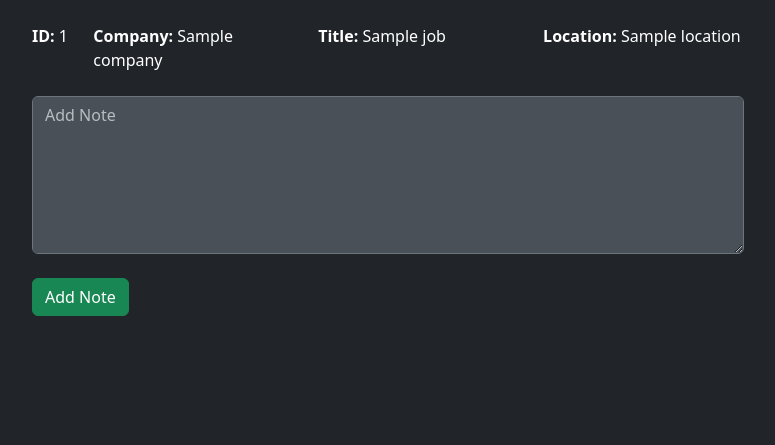
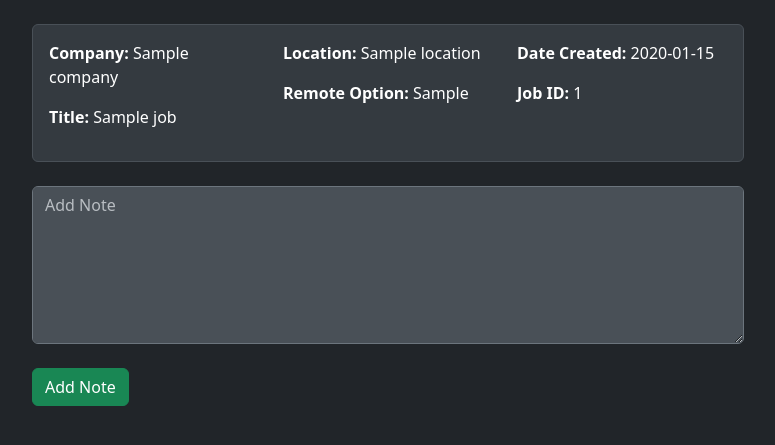
Before and after one commit to Doxsey/JobTracker, a Flask app: template app/templates/job_notes/create.html in a window 1280 px wide. Shown: the part 56-501 px from the top of the page, without its empty margins (252-1027 px from the left). Run offline with Flask 3, Linux system fonts and the light colour scheme; tables that the repository leaves empty hold one stand-in row (values such as "Sample post"); the template is opened without the code that fills it: values that come from a table or form of the project are taken from there, most other values are stand-ins (such as "Sample title", 1, 10 or a date in 2020).

Commit message:
made company display at top of "add" pages a macro for uniformity

```diff
--- a/app/templates/job_notes/create.html
+++ b/app/templates/job_notes/create.html
@@ -1,5 +1,5 @@
-{% extends "base.html" %} {% block title %}Add Job Note{% endblock %} {% block
-content %}
+{% from "jobs_macros.html" import job_display_top_of_page %}{% extends
+"base.html" %} {% block title %}Add Job Note{% endblock %} {% block content %}
 
 <div class="row justify-content-center">
   <div class="col-md-8">
@@ -7,12 +7,7 @@ content %}
       {{ form.hidden_tag() }}
 
       <div class="container text-start">
-        <div class="row">
-          <div class="col-1"><strong>ID: </strong>{{ job.id }}</div>
-          <div class="col"><strong>Company: </strong>{{ job.company }}</div>
-          <div class="col"><strong>Title: </strong>{{ job.title }}</div>
-          <div class="col"><strong>Location: </strong>{{ job.location }}</div>
-        </div>
+        {{job_display_top_of_page(job)}}
         <br />
         <div class="row">
           <div class="col">
--- a/app/templates/jobs_macros.html
+++ b/app/templates/jobs_macros.html
@@ -159,4 +159,24 @@ job.notes|length > 0 %}
   </ul>
 </div>
 
+{% endmacro %} {% macro job_display_top_of_page(job) %}
+<div class="card card-body sub-detail-row">
+  <div class="row">
+    <div class="col-md-4">
+      <p><strong>Company:</strong> {{ job.company }}</p>
+      <p><strong>Title:</strong> {{ job.title }}</p>
+    </div>
+    <div class="col-md-4">
+      <p><strong>Location:</strong> {{ job.location }}</p>
+      <p><strong>Remote Option:</strong> {{ job.remote_option }}</p>
+    </div>
+    <div class="col-md-4">
+      <p>
+        <strong>Date Created:</strong> {{ job.created_dt.strftime('%Y-%m-%d') }}
+      </p>
+      <p><strong>Job ID:</strong> {{ job.id }}</p>
+    </div>
+  </div>
+</div>
+
 {% endmacro %}
```
Also changed, not shown: app/templates/job_activities/create.html (+4 -8 lines).
